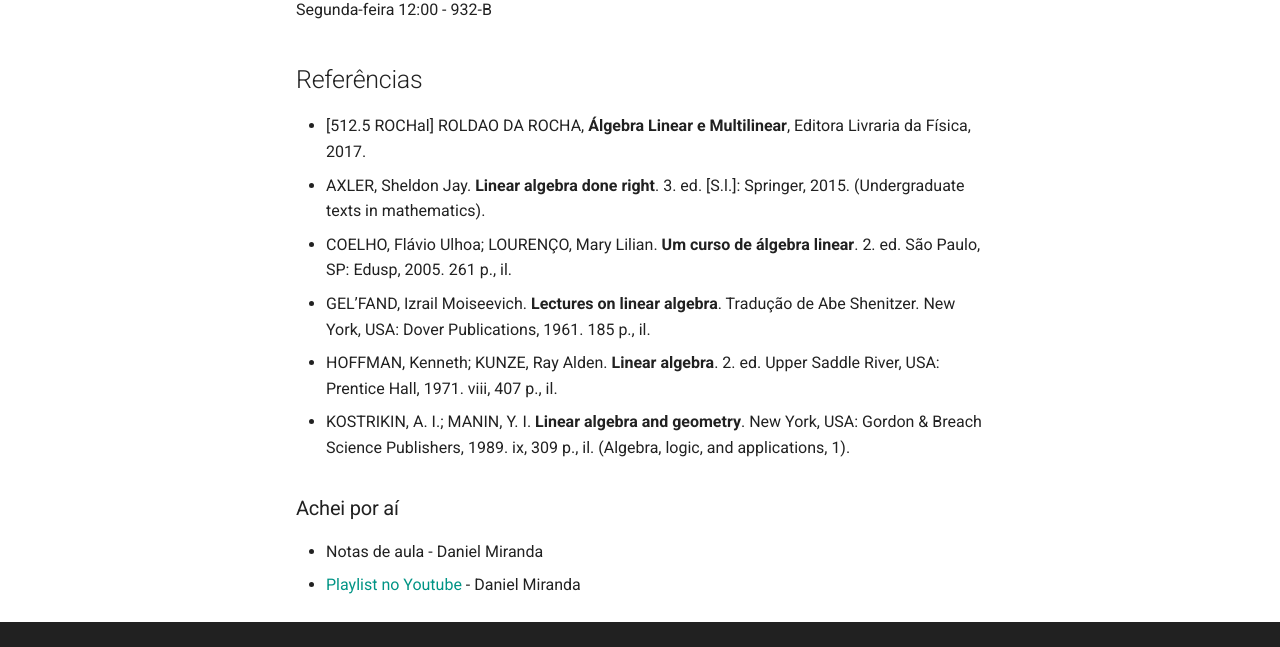
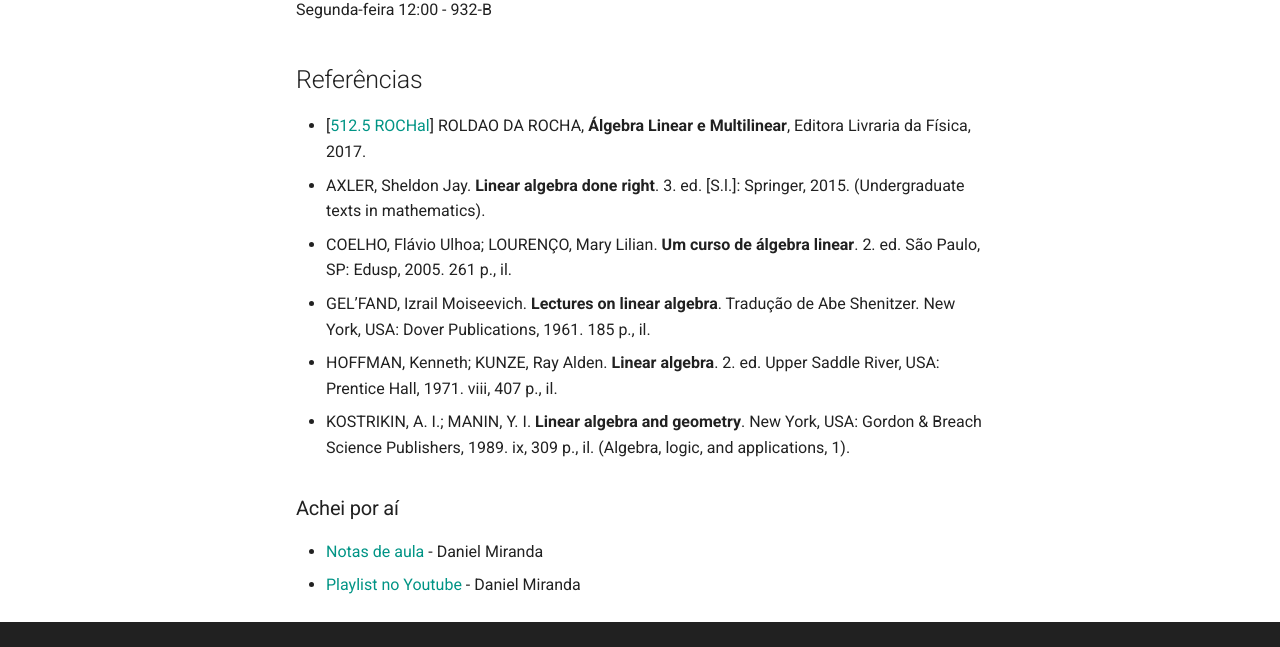
Before and after one commit to Gabriel-Sembenelli/website, an MkDocs documentation site: the page built from docs/Quads/Q3.24/ALA.md, in a window 1280 px wide and 1168 px high. Shown: the part 389-1036 px from the top of the window. Built offline with MkDocs 1.6.1 and Material for MkDocs 9.7.7, drawn with Linux system fonts in a browser that asks for light colours; part of the change alters nothing that is shown.

```diff
--- a/docs/Quads/Q3.24/ALA.md
+++ b/docs/Quads/Q3.24/ALA.md
@@ -10,7 +10,7 @@ Segunda-feira 12:00 - 932-B
 
 ## Referências
 
-- \[512.5 ROCHal\] ROLDAO DA ROCHA, **Álgebra Linear e Multilinear**, Editora Livraria da Física, 2017.
+- \[[512.5 ROCHal](http://biblioteca.ufabc.edu.br/index.php?codigo_sophia=109262)\] ROLDAO DA ROCHA, **Álgebra Linear e Multilinear**, Editora Livraria da Física, 2017.
 - AXLER, Sheldon Jay. **Linear algebra done right**. 3. ed. \[S.l.\]: Springer, 2015. (Undergraduate texts in mathematics).
 - COELHO, Flávio Ulhoa; LOURENÇO, Mary Lilian. **Um curso de álgebra linear**. 2. ed. São Paulo, SP: Edusp, 2005. 261 p., il.
 - GEL’FAND, Izrail Moiseevich. **Lectures on linear algebra**. Tradução de Abe Shenitzer. New York, USA: Dover Publications, 1961. 185 p., il.
@@ -18,5 +18,5 @@ Segunda-feira 12:00 - 932-B
 - KOSTRIKIN, A. I.; MANIN, Y. I. **Linear algebra and geometry**. New York, USA: Gordon & Breach Science Publishers, 1989. ix, 309 p., il. (Algebra, logic, and applications, 1).
 
 ### Achei por aí
-- Notas de aula - Daniel Miranda
+- [Notas de aula](https://danielmiranda.prof.ufabc.edu.br//ala/algebra-linear-avancada.pdf) - Daniel Miranda
 - [Playlist no Youtube](https://youtube.com/playlist?list=PL2GX-PfA55MFsVwU3VZqq2LH0tuo_C4Cr) - Daniel Miranda
```
